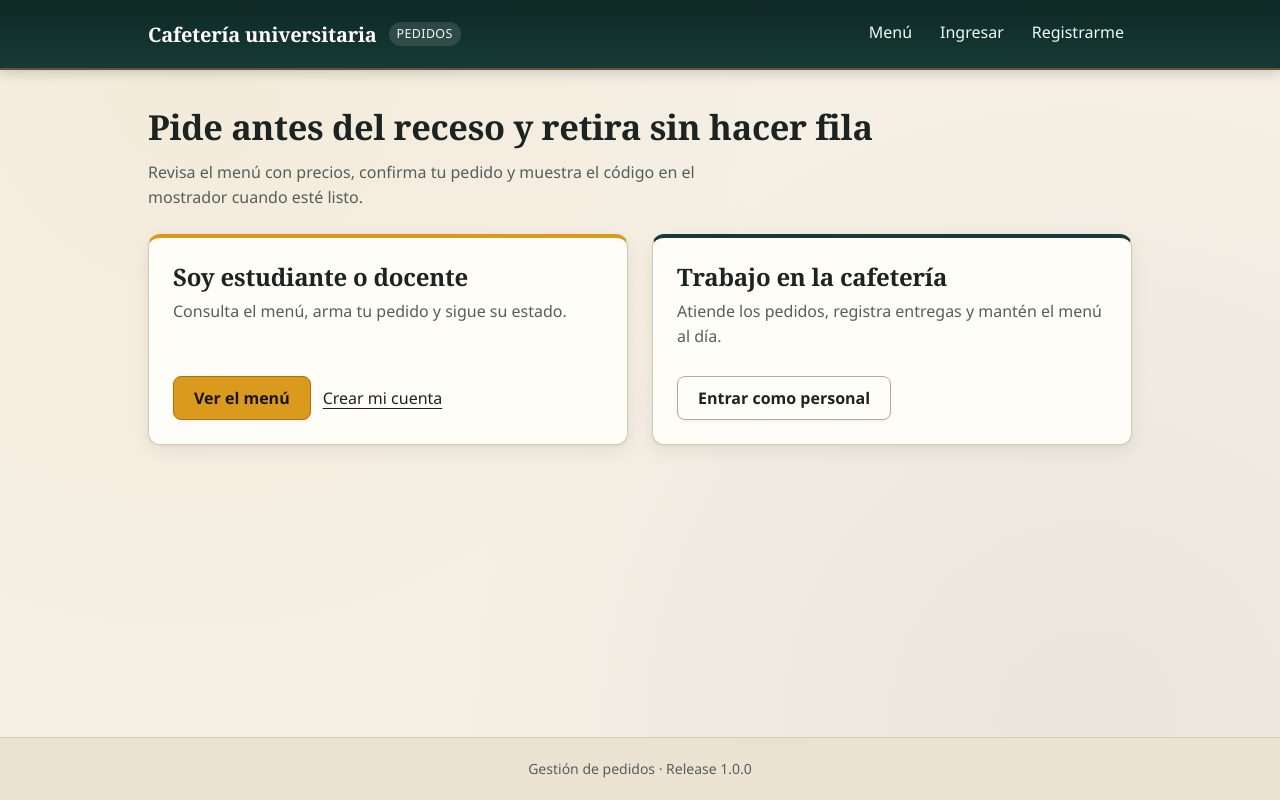
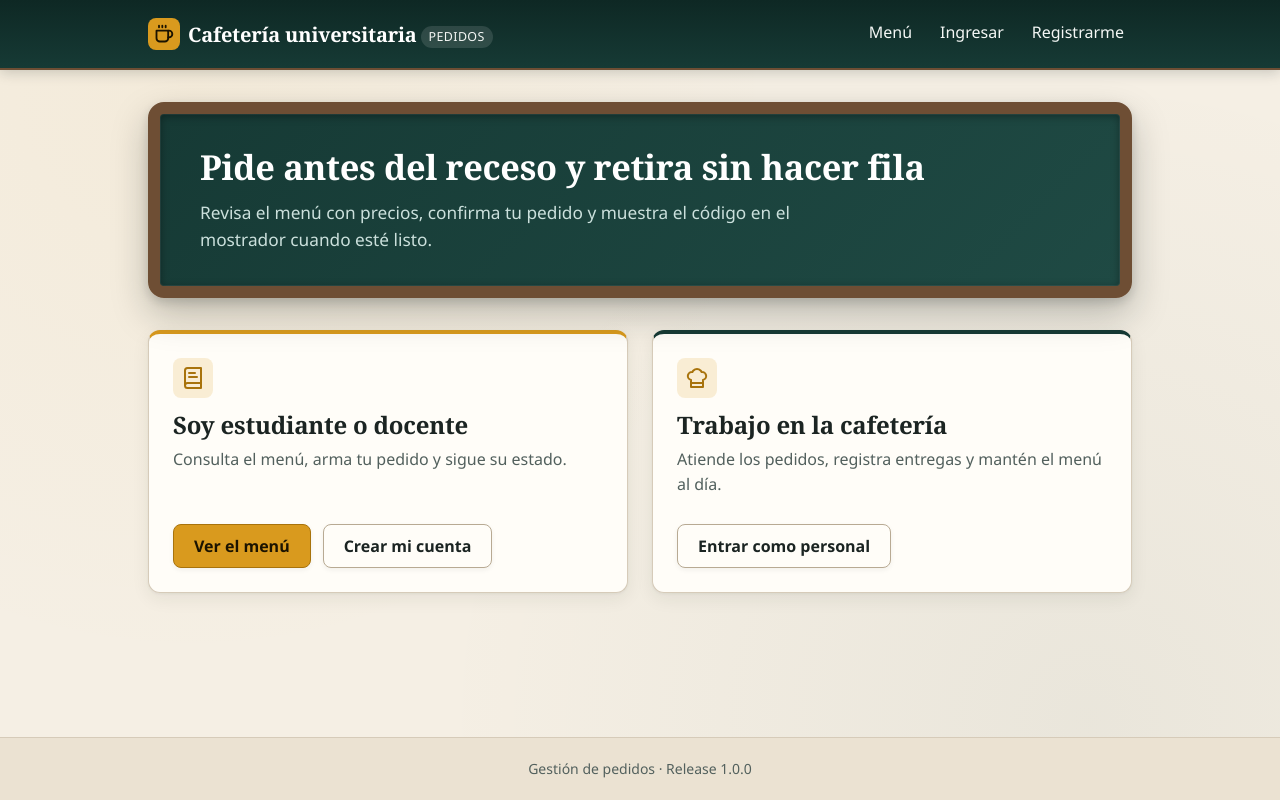
Before and after one commit to g-cevallos/Proyecto_1B_EvolucionSW_Equipo-1, a Flask app: page / in a window 1280 px wide. Run offline with Flask 3, Linux system fonts and the light colour scheme.

Commit message:
Mejorar estructura visual y accesibilidad en base, inicio y error

```diff
--- a/app/web/templates/base.html
+++ b/app/web/templates/base.html
@@ -8,31 +8,37 @@
   {% block cabeza %}{% endblock %}
 </head>
 <body>
+<a class="saltar-contenido" href="#contenido-principal">Saltar al contenido</a>
 <header class="cabecera">
   <div class="cabecera-interna">
-    <a class="marca" href="{{ url_for('inicio') }}">Cafetería universitaria<small>pedidos</small></a>
+    <a class="marca" href="{{ url_for('inicio') }}">
+      <span class="marca-icono" aria-hidden="true">
+        <svg width="20" height="20" viewBox="0 0 24 24" fill="none" stroke="currentColor" stroke-width="2.2" stroke-linecap="round" stroke-linejoin="round"><path d="M17 8h1a4 4 0 1 1 0 8h-1"/><path d="M3 8h14v9a4 4 0 0 1-4 4H7a4 4 0 0 1-4-4Z"/><line x1="6" y1="2" x2="6" y2="4"/><line x1="10" y1="2" x2="10" y2="4"/><line x1="14" y1="2" x2="14" y2="4"/></svg>
+      </span>
+      <span>Cafetería universitaria<small>pedidos</small></span>
+    </a>
     <nav class="nav" aria-label="Principal">
       {% if session.personal_usuario %}
         <a href="{{ url_for('personal.pedidos') }}" {% if request.endpoint == 'personal.pedidos' %}aria-current="page"{% endif %}>Pedidos</a>
         <a href="{{ url_for('personal.entrega') }}" {% if request.endpoint == 'personal.entrega' %}aria-current="page"{% endif %}>Entregar</a>
         <a href="{{ url_for('personal.productos') }}" {% if request.endpoint and request.endpoint.startswith('personal.') and 'producto' in request.endpoint %}aria-current="page"{% endif %}>Menú</a>
         <span class="quien">{{ session.personal_nombre }}</span>
-        <form method="post" action="{{ url_for('personal.salir') }}"><input type="hidden" name="csrf" value="{{ csrf_token() }}"><button class="boton-texto" style="color:#fff">Salir</button></form>
+        <form method="post" action="{{ url_for('personal.salir') }}"><input type="hidden" name="csrf" value="{{ csrf_token() }}"><button class="boton-texto boton-salir">Salir</button></form>
       {% else %}
         <a href="{{ url_for('cliente.menu') }}" {% if request.endpoint == 'cliente.menu' %}aria-current="page"{% endif %}>Menú</a>
         {% if session.cliente_id %}
           <a href="{{ url_for('cliente.mis_pedidos') }}" {% if request.endpoint == 'cliente.mis_pedidos' %}aria-current="page"{% endif %}>Mis pedidos</a>
           <span class="quien">{{ session.cliente_nombre }} ({{ session.cliente_codigo }})</span>
-          <form method="post" action="{{ url_for('cliente.salir') }}"><input type="hidden" name="csrf" value="{{ csrf_token() }}"><button class="boton-texto" style="color:#fff">Salir</button></form>
+          <form method="post" action="{{ url_for('cliente.salir') }}"><input type="hidden" name="csrf" value="{{ csrf_token() }}"><button class="boton-texto boton-salir">Salir</button></form>
         {% else %}
-          <a href="{{ url_for('cliente.ingresar') }}">Ingresar</a>
-          <a href="{{ url_for('cliente.registro') }}">Registrarme</a>
+          <a href="{{ url_for('cliente.ingresar') }}" {% if request.endpoint == 'cliente.ingresar' %}aria-current="page"{% endif %}>Ingresar</a>
+          <a href="{{ url_for('cliente.registro') }}" {% if request.endpoint == 'cliente.registro' %}aria-current="page"{% endif %}>Registrarme</a>
         {% endif %}
       {% endif %}
     </nav>
   </div>
 </header>
-<main>
+<main id="contenido-principal">
   {% with mensajes = get_flashed_messages(with_categories=true) %}
     {% for categoria, mensaje in mensajes %}
       <div class="aviso aviso-{{ categoria }}" role="{{ 'alert' if categoria == 'error' else 'status' }}">{{ mensaje }}</div>
--- a/app/web/templates/inicio.html
+++ b/app/web/templates/inicio.html
@@ -1,18 +1,26 @@
 {% extends "base.html" %}
 {% block titulo %}Inicio{% endblock %}
 {% block contenido %}
-<h1>Pide antes del receso y retira sin hacer fila</h1>
-<p class="suave">Revisa el menú con precios, confirma tu pedido y muestra el código en el mostrador cuando esté listo.</p>
+<section class="hero">
+  <h1>Pide antes del receso y retira sin hacer fila</h1>
+  <p class="suave">Revisa el menú con precios, confirma tu pedido y muestra el código en el mostrador cuando esté listo.</p>
+</section>
 <div class="puertas">
   <section class="puerta">
+    <span class="puerta-icono" aria-hidden="true">
+      <svg width="24" height="24" viewBox="0 0 24 24" fill="none" stroke="currentColor" stroke-width="2" stroke-linecap="round" stroke-linejoin="round"><path d="M4 19.5v-15A2.5 2.5 0 0 1 6.5 2H20v20H6.5a2.5 2.5 0 0 1 0-5H20"/><path d="M8 7h6"/><path d="M8 11h8"/></svg>
+    </span>
     <h2>Soy estudiante o docente</h2>
     <p>Consulta el menú, arma tu pedido y sigue su estado.</p>
     <div class="acciones">
       <a class="boton boton-principal" href="{{ url_for('cliente.menu') }}">Ver el menú</a>
-      {% if not session.cliente_id %}<a href="{{ url_for('cliente.registro') }}">Crear mi cuenta</a>{% endif %}
+      {% if not session.cliente_id %}<a class="boton" href="{{ url_for('cliente.registro') }}">Crear mi cuenta</a>{% endif %}
     </div>
   </section>
   <section class="puerta">
+    <span class="puerta-icono" aria-hidden="true">
+      <svg width="24" height="24" viewBox="0 0 24 24" fill="none" stroke="currentColor" stroke-width="2" stroke-linecap="round" stroke-linejoin="round"><path d="M6 13.87A4 4 0 0 1 7.41 6a5.11 5.11 0 0 1 1.05-1.54 5 5 0 0 1 7.08 0A5.11 5.11 0 0 1 16.59 6 4 4 0 0 1 18 13.87V21H6Z"/><line x1="6" y1="17" x2="18" y2="17"/></svg>
+    </span>
     <h2>Trabajo en la cafetería</h2>
     <p>Atiende los pedidos, registra entregas y mantén el menú al día.</p>
     <div class="acciones">
```
Also changed, not shown: app/web/templates/error.html (+5 -3 lines).
